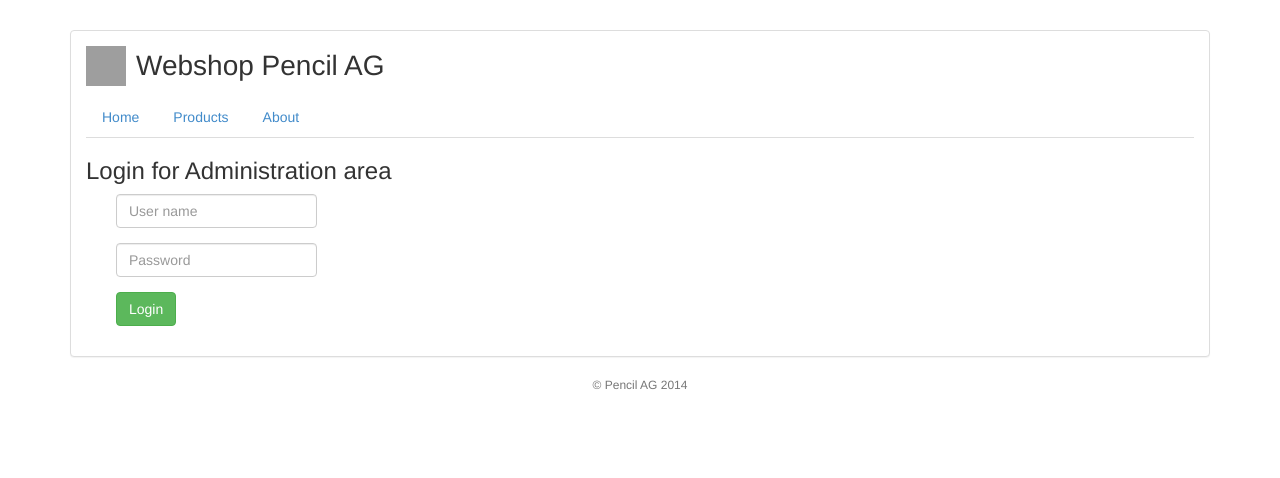
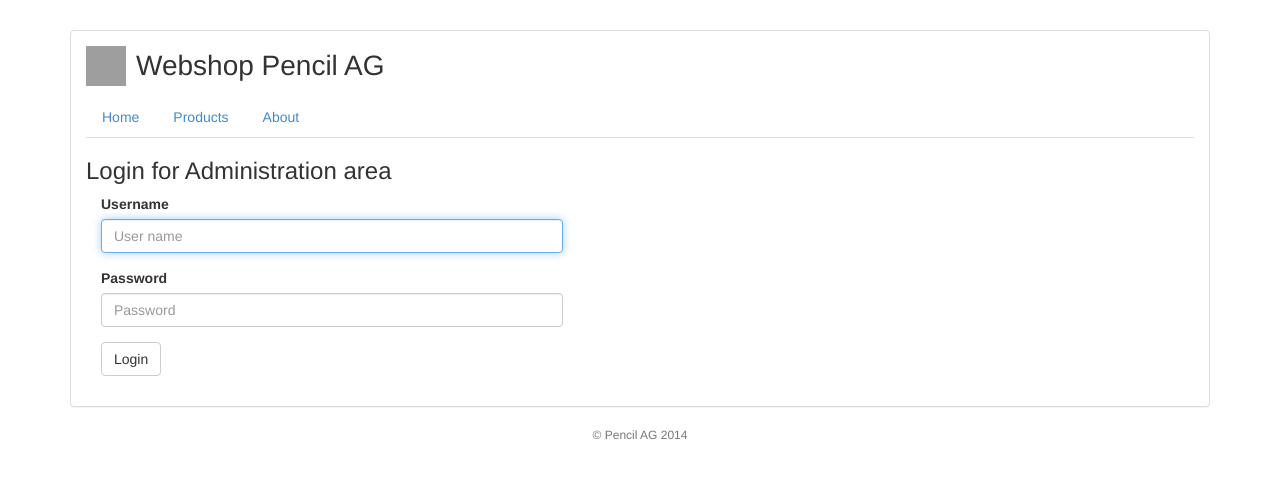
Before and after one commit to fabaff/shop, a PHP site: page /login.php in a window 1280 px wide. Shown: the top 478 px of the page. Run offline with PHP 8.4, Linux system fonts and the light colour scheme; a stand-in replaces the project's code that opens the database connection; some libraries are stand-ins or nearby versions; grey boxes are pictures that could not be loaded.

Commit message:
update layout

```diff
--- a/login.php
+++ b/login.php
@@ -11,9 +11,44 @@
     <title>Webshop Pencil AG | Login</title>
 
     <link href="css/webshop.css" rel="stylesheet">
+
+    <script language="javascript">
+        function setBG() {
+            if (document.forms["login"]["username"].style.backgroundColor = "#FF9999") {
+                document.forms["login"]["username"].style.backgroundColor = "";
+            }
+
+            if (document.forms["login"]["password"].style.backgroundColor = "#FF9999") {
+                document.forms["login"]["password"].style.backgroundColor = "";
+                }
+        }
+
+        function setFocus() {
+            document.forms["login"]["username"].focus();
+        }
+
+        function validateForm() {
+            var username = document.forms["login"]["username"].value;
+            if (username == null || username == "") {
+                document.forms["login"]["username"].style.backgroundColor = "#FF9999";
+                document.forms["login"]["username"].placeholder = "Please, your username!";
+                document.forms["login"]["username"].focus();
+                return false;
+            }
+            var password = document.forms["login"]["password"].value;
+            if (password == null || password == "") {
+                document.forms["login"]["password"].style.backgroundColor = "#FF9999";
+                document.forms["login"]["password"].placeholder = "Please, your password!";
+                document.forms["login"]["password"].focus();
+                return false;
+            }
+	        return true;
+        }
+    </script>
+
   </head>
 
-  <body>
+  <body onload="setFocus()">
     <div class="container" style="margin-top: 10px;">
     <!-- Header -->
       <div class="panel panel-default">
@@ -33,16 +68,15 @@
         <div>
             <h3>Login for Administration area</h3>
 
-			<form action="scripts/login-process.php" class="form-horizontal well" method="post">
+			<form action="scripts/login-process.php" name="login" onsubmit="return validateForm()" class="form-horizontal well" method="POST">
 			<fieldset>
-				 <div class="rows">
-					<div class="col-xs-8">
+			    <div class="rows">
+					<div class="col-md-8">
 					<div class="form-group">
 					<div class="rows">
 						<div class="col-md-8">
-							<div class="col-lg-6">
-								<input class="form-control" id="username" name="username" placeholder="User name" type="text">
-							</div>
+                            <label for="username">Username</label>
+                            <input class="form-control" id="username" name="username" placeholder="User name" type="text" onkeyup="setBG()" />
 						</div>
 					</div>
 				</div>
@@ -50,9 +84,8 @@
 				<div class="form-group">
 					<div class="rows">
 						<div class="col-md-8">
-							<div class="col-lg-6">
-								<input class="form-control" id="password" name="password" placeholder="Password" type="password">
-							</div>
+                            <label for="password">Password</label>
+                            <input class="form-control" id="password" name="password" placeholder="Password" type="password" onkeyup="setBG()" />
 						</div>
 					</div>
 				</div>
@@ -60,15 +93,11 @@
 				<div class="form-group">
 					<div class="rows">
 						<div class="col-md-8">
-							<div class="col-lg-12">
-								<button class="btn btn-success" type="submit">Login</button>
-							</div>
+						    <button id="loging" class="btn btn-default" type="submit">Login</button>
 						</div>
 					</div>
 				</div>
-
 				</div>
-
 				</div>
 				</fieldset>
 			</form>
```
Also changed, not shown: logout.php (+7 -1 lines).
